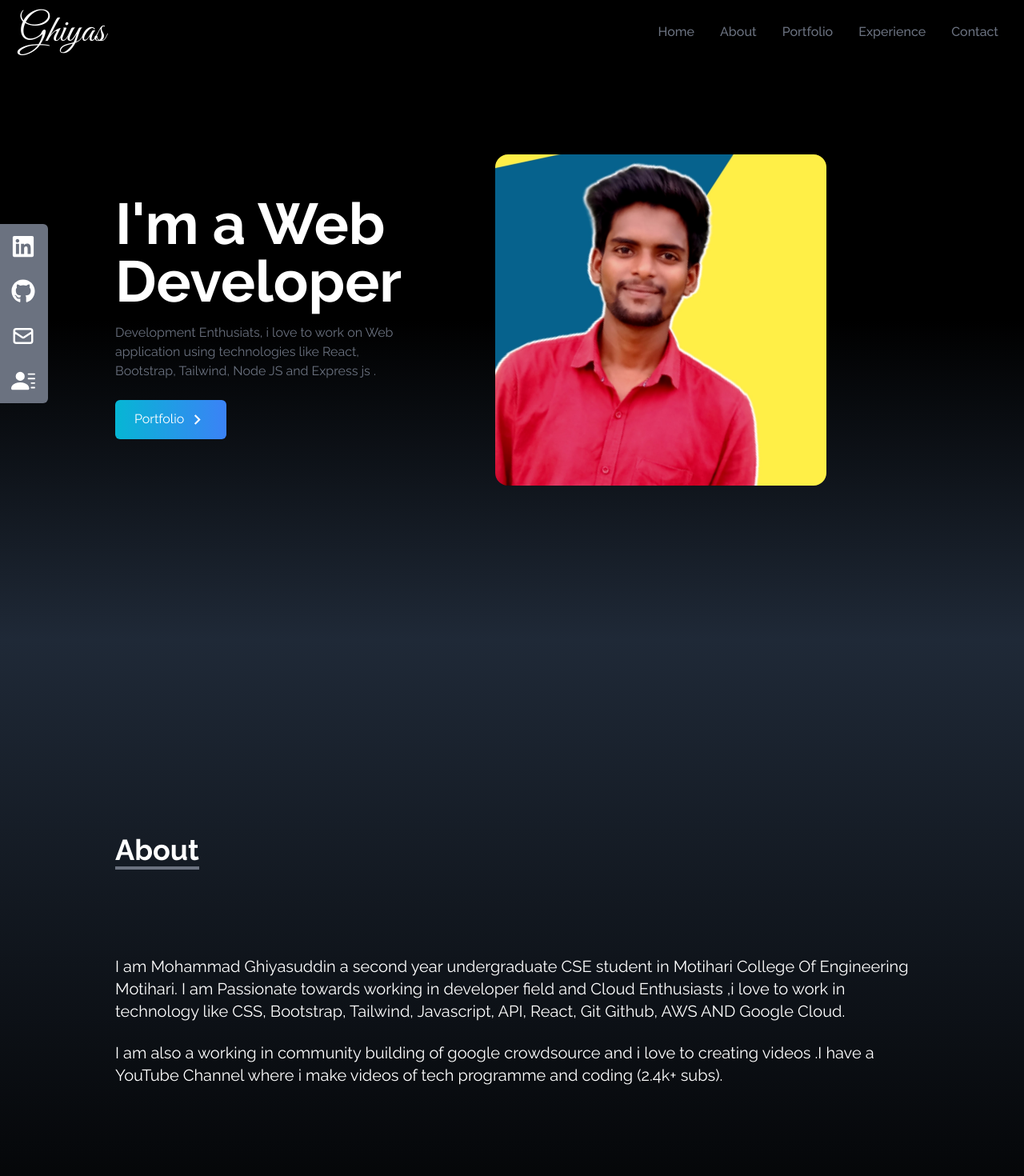
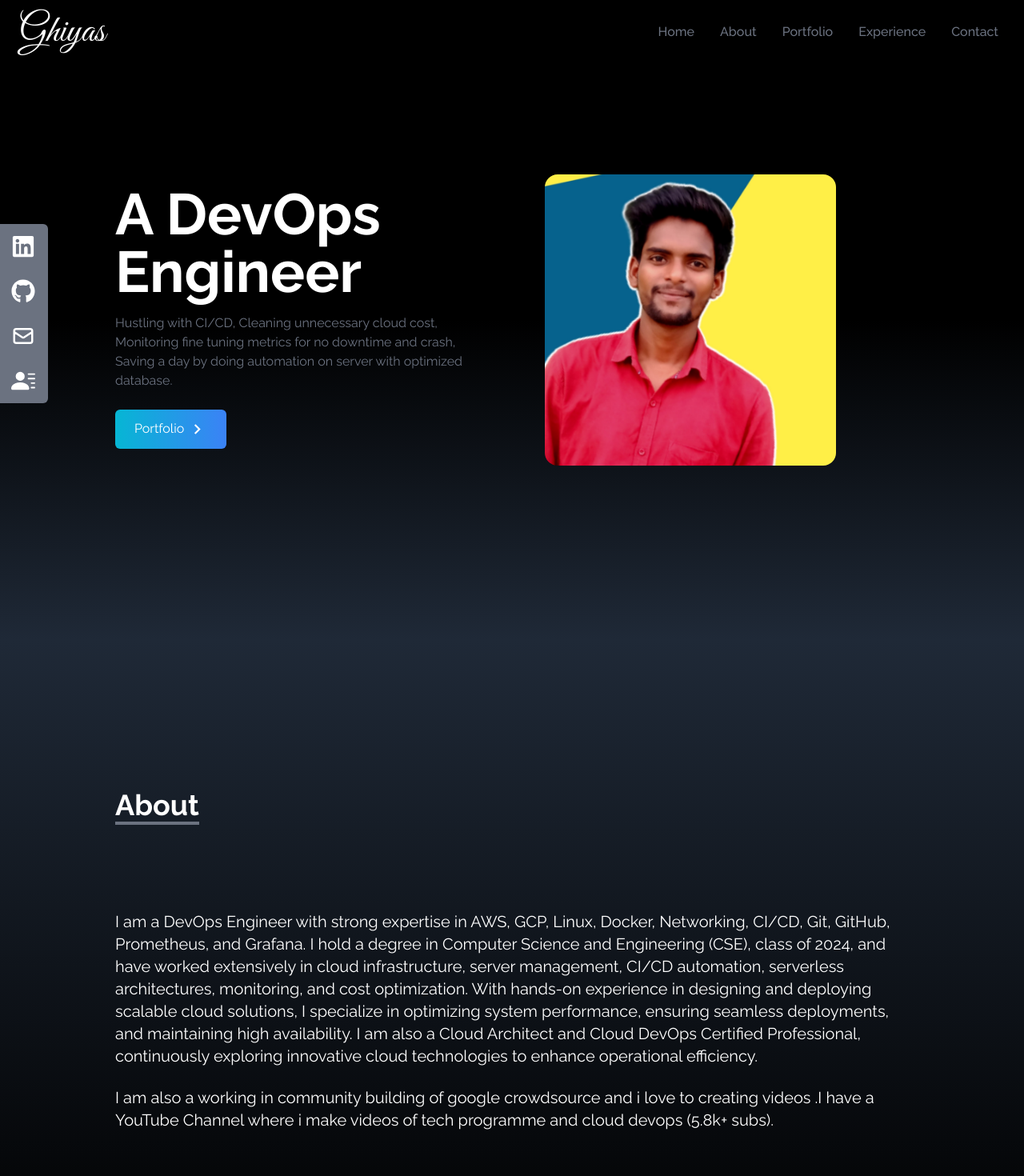
Before and after one commit to Mohammad-Ghiyasuddin/my-portfolio, a React (Create React App) app: page / in a window 1280 px wide. Shown: the top 1470 px of the page at 80% size. Built offline with nearby package versions, Linux system fonts and the light colour scheme.

Commit message:
update portfolio

```diff
--- a/src/components/About.jsx
+++ b/src/components/About.jsx
@@ -9,18 +9,19 @@ const About = () => {
             <div className="pb-8">
                <p className="text-4xl font-bold inline border-b-4 border-gray-500">About</p>
             </div>
-            <p className="text-xl mt-20">I am Mohammad Ghiyasuddin a second year undergraduate
-                CSE student in Motihari College Of Engineering Motihari.
-                I am Passionate towards working in developer field and Cloud Enthusiasts ,i love
-                to work in technology like CSS, Bootstrap, Tailwind, Javascript,
-                API, React, Git Github, AWS AND Google Cloud.
+            <p className="text-xl mt-20">I am a DevOps Engineer with strong expertise in AWS, GCP, Linux, Docker, Networking, CI/CD, Git, GitHub, Prometheus, and Grafana.
+               I hold a degree in Computer Science and Engineering (CSE), class of 2024, and have worked extensively in cloud infrastructure, server management, CI/CD automation, serverless architectures, monitoring, and cost optimization.
+               With hands-on experience in designing and deploying scalable cloud solutions, I specialize in optimizing system performance, ensuring seamless deployments,
+               and maintaining high availability.
+
+              I am also a Cloud Architect and Cloud DevOps Certified Professional, continuously exploring innovative cloud technologies to enhance operational efficiency.
             </p>
             <br/>
 
             <p className="text-xl">
               I am also a working in community building of google crowdsource
               and i love to creating videos .I have a YouTube Channel where i
-              make videos of tech programme and coding (2.4k+ subs).
+              make videos of tech programme and cloud devops (5.8k+ subs).
             </p>
         </div>
     </div>
--- a/src/components/Home.jsx
+++ b/src/components/Home.jsx
@@ -10,12 +10,12 @@ const Home = () => {
           items-center justify-center h-full px-4 md:flex-row">
              <div className="flex flex-col justify-center h-full">
                 <h2 className="text-4xl sm:text-7xl font-bold text-white">
-                    I'm a Web Developer
+                    A DevOps Engineer
                 </h2>
                 <p className="text-gray-500 py-4 mx-w-md">
-                    Development Enthusiats, i love to work on Web application
-                     using technologies like  React, Bootstrap, Tailwind,
-                    Node JS and Express js .
+                    Hustling with CI/CD, Cleaning unnecessary cloud cost,
+                    Monitoring fine tuning metrics for no downtime and crash,
+                    Saving a day by doing automation on server with optimized database.
                 </p>
 
                 <div>
--- a/src/components/SocialLinks.jsx
+++ b/src/components/SocialLinks.jsx
@@ -16,7 +16,7 @@ const SocialLinks = () => {
                </>
 
               ),
-              href: 'https://linkedin.com',
+              href: 'https://www.linkedin.com/in/ghiyas/',
               style: 'rounded-tr-md'
            },
            {
@@ -40,7 +40,7 @@ const SocialLinks = () => {
              </>
 
                     ),
-              href: 'mailto:personalcode95@gmail.com',
+              href: 'mailto:mohammadgayasuddin2003@gmail.com',
 
            },
           {
```
Also changed, not shown: 1 other file (tests, documents, lock files or other folders).
